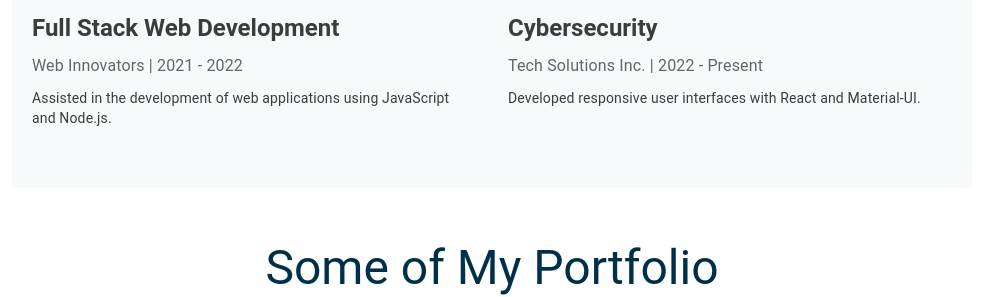
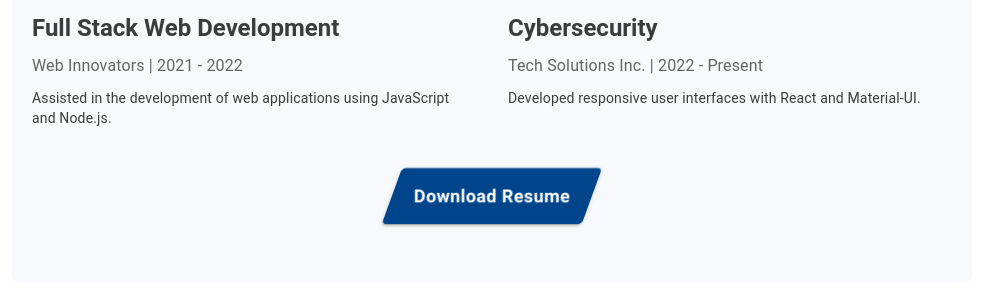
Before and after one commit to ArefinReza/arefinportfolio, a React (Create React App) app: page / in a window 1280 px wide. Shown: the part 3580-3877 px from the top of the page, without its empty margins (288-1269 px from the left). Built offline with nearby package versions, Linux system fonts and the light colour scheme.

Commit message:
cv drive link

```diff
--- a/src/components/Resume.js
+++ b/src/components/Resume.js
@@ -1,5 +1,6 @@
 import React, { useEffect, useRef, useState } from 'react';
 import { Box, Typography, Grid, Divider } from '@mui/material';
+import { Button } from '@mui/material';
 import SchoolIcon from '@mui/icons-material/School';
 import WorkIcon from '@mui/icons-material/Work';
 import '../assets/css/resume.css';
@@ -161,7 +162,7 @@ function Resume() {
       {/* Certification Section */}
       <Box className="resumeCategory" sx={{ marginTop: '40px', color: '#393d3f' }}>
         <Typography variant="h4" className="resumeTitle">
-          <WorkIcon sx={{ marginRight: '10px' ,color: '#00458b'}} />
+          <WorkIcon sx={{ marginRight: '10px', color: '#00458b' }} />
           <Typography variant="h4" sx={{ color: '#002f6c' }}>
 
             Certification
@@ -221,6 +222,55 @@ function Resume() {
             </Grid>
           ))}
         </Grid>
+        <Grid item xs={12} display="flex" justifyContent="center">
+  <Button
+    component="a"
+    href="https://drive.google.com/file/d/1bCEjxJ160JGbEg9S1P7OBYoAAAIL9t5M/view?usp=sharing" // Replace with your Google Drive link
+    target="_blank"
+    variant="contained"
+    sx={{
+      width: '200px',
+      marginTop: '40px',
+      background: '#00458b',
+      color: 'white',
+      fontWeight: 'bold',
+      py: 1.5,
+      transform: 'skew(-20deg)',
+      position: 'relative',
+      overflow: 'hidden',
+      transition: 'color 0.3s ease',
+      zIndex: 1,
+      '&:hover': {
+        color: '#FFD700',
+      },
+      '&::before': {
+        content: '""',
+        position: 'absolute',
+        top: 0,
+        left: '-100%',
+        width: '100%',
+        height: '100%',
+        backgroundColor: '#003366',
+        transition: 'left 0.3s ease',
+        zIndex: -1,
+      },
+      '&:hover::before': {
+        left: 0,
+      },
+      display: 'flex',
+      justifyContent: 'center',
+      alignItems: 'center',
+      textTransform: 'none',
+      '& span': {
+        transform: 'skew(20deg)',
+      },
+    }}
+  >
+    <span style={{ fontSize: '18px' }}>Download Resume</span>
+  </Button>
+</Grid>
+
+
       </Box>
     </Box>
   );
```
Also changed, not shown: src/components/HomePage.js (deleted, +0 -22 lines).
